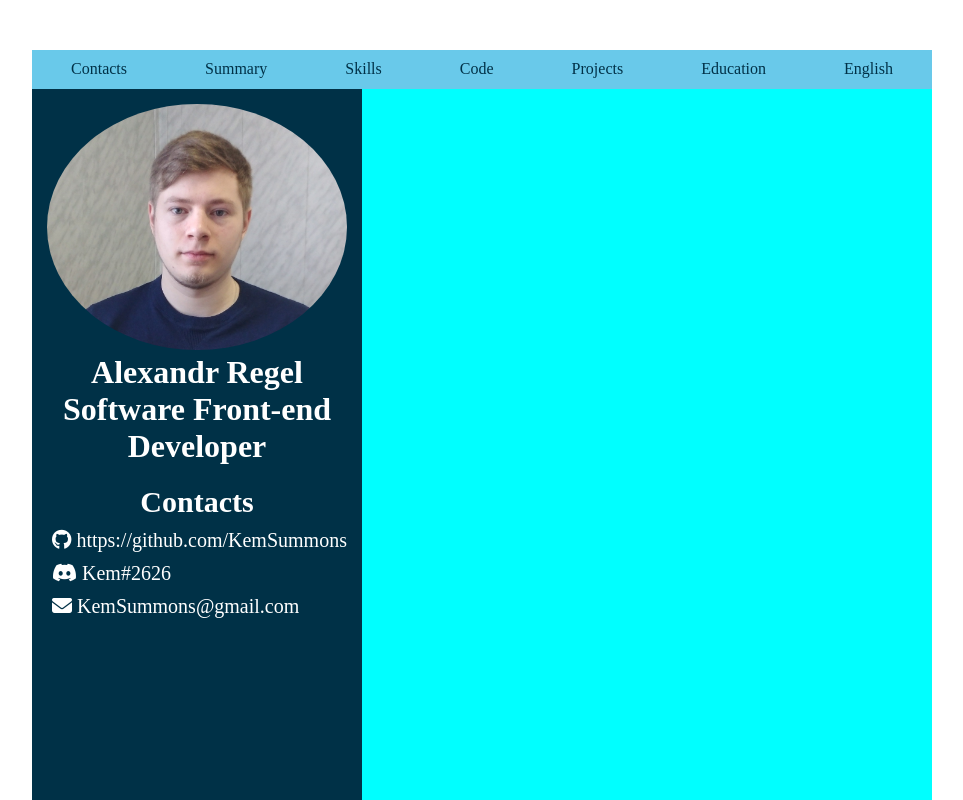
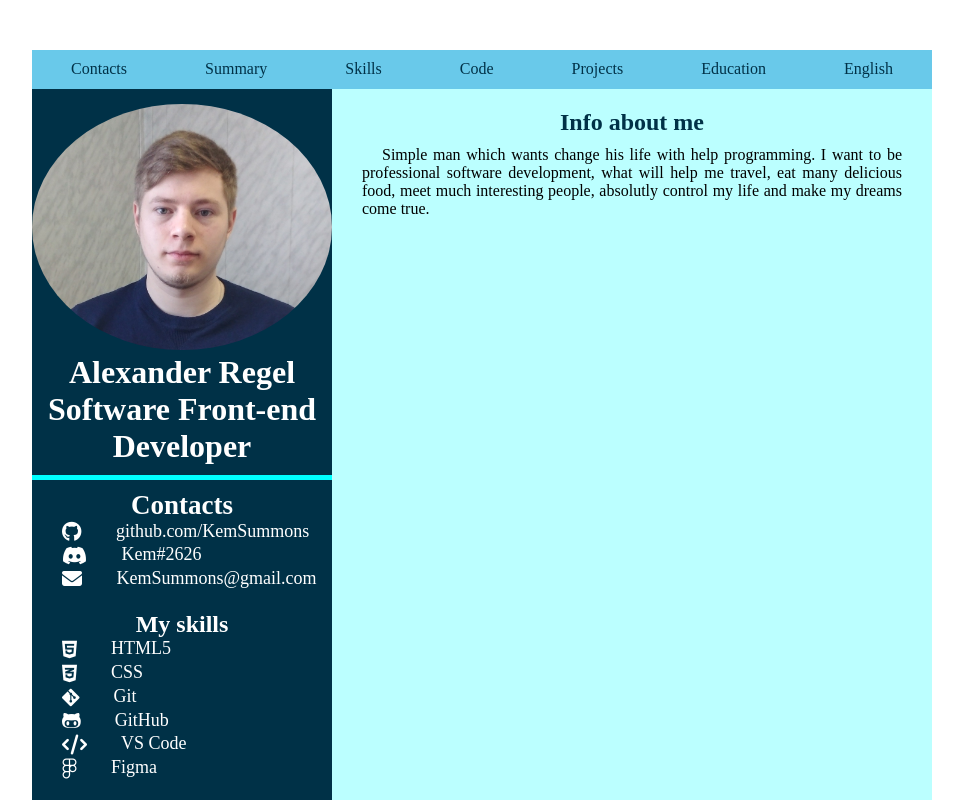
Before and after one commit to KemSummons/rsschool-cv, a plain HTML site: page index.html in a window 1280 px wide. Shown: the top 800 px of the page, without its empty margins (158-1121 px from the left). Drawn offline with Linux system fonts and the light colour scheme.

Commit message:
feat: add summary and skills

```diff
--- a/index.html
+++ b/index.html
@@ -29,17 +29,17 @@
             <div id="leftside">
                 <div class="photo">
                     <img src="../rsschool-cv/img/photo.jpg" alt="photo" width="300px">
-                    <h1>Alexandr Regel<br>Software Front-end Developer</h1>
+                    <h1>Alexander Regel<br>Software Front-end Developer</h1>
                 </div>
                 <div id="contacts">
                     <h2>Contacts</h2>
                     <ul class="contact-list">
                         <li>
                             <span class="icon"><i class="fa-brands fa-github"></i></span>
-                            <span class="text">https://github.com/KemSummons</span>
+                            <span class="text">github.com/KemSummons</span>
                         </li>
                         <li>
-                            <span class="icon"><i class="fa-brands fa-discord"></i></i></span>
+                            <span class="icon"><i class="fa-brands fa-discord"></i></span>
                             <span class="text">Kem#2626</span>
                         </li>
                         <li>
@@ -48,12 +48,45 @@
                         </li>
                     </ul>
                 </div>
+                <div id="skills">
+                    <h2>My skills</h2>
+                    <ul>
+                        <li>
+                            <span class="icon"><i class="fa-brands fa-html5"></i></span>
+                            <span class="text">HTML5</span>
+                        </li>
+                        <li>
+                            <span class="icon"><i class="fa-brands fa-css3-alt"></i></span>
+                            <span class="text">CSS</span>
+                        </li>
+                        <li>
+                            <span class="icon"><i class="fa-brands fa-git-alt"></i></span>
+                            <span class="text">Git</span>
+                        </li>
+                        <li>
+                            <span class="icon"><i class="fa-brands fa-github-alt"></i></span>
+                            <span class="text">GitHub</span>
+                        </li>
+                        <li>
+                            <span class="icon"><i class="fa-solid fa-code"></i></span>
+                            <span class="text">VS Code</span>
+                        </li>
+                        <li>
+                            <span class="icon"><i class="fa-brands fa-figma"></i></span>
+                            <span class="text">Figma</span>
+                        </li>
+                    </ul>
+                </div>
             </div>
-
-
-
             <div id="rightside">
-
+                <div id="summary">
+                    <h2>Info about me</h2>
+                    <p>
+                        Simple man which wants change his life with help programming. I want to be professional software
+                        development, what will help me travel, eat many delicious food, meet much interesting people,
+                        absolutly control my life and make my dreams come true.
+                    </p>
+                </div>
             </div>
         </main>
     </div>
--- a/style.css
+++ b/style.css
@@ -6,7 +6,7 @@
 #wrapper {
     width: 900px;
     margin: 50px auto;
-    background-color: aqua;
+    background-color: rgba(0, 255, 255, 0.267);
 }
 
 #header {
@@ -35,9 +35,8 @@
     color: rgb(105, 201, 234);
 }
 
-#menu {
+#main {
     display: flex;
-    justify-content: center;
 }
 
 #leftside {
@@ -46,10 +45,21 @@
     background-color: #003147;
 }
 
+#leftside .icon {
+    padding: 10px 30px 0 30px;
+    vertical-align: middle;
+    font-size: 20px;
+}
+
+#leftside .text {
+    font-size: 18px;
+}
+
 .photo {
-    padding-top: 15px;
+    padding: 15px 0 10px 0;
     text-align: center;
     color: white;
+    border-bottom: 5px solid aqua;
 }
 
 .photo img {
@@ -58,15 +68,36 @@
 
 #contacts {
     color: white;
-    font-size: 20px;
+    font-size: 18px;
 }
 
 #contacts h2 {
-    padding-top: 20px;
+    padding-top: 10px;
     text-align: center;
 }
 
-#contacts li {
+li {
     list-style-type: none;
-    padding: 10px 0 0 20px;
 }
+
+#summary h2 {
+    padding: 20px 0 10px 0;
+    text-align: center;
+    color: #003147;
+}
+
+#summary p {
+    padding: 0 30px;
+    text-indent: 20px;
+    text-align: justify;
+}
+
+#skills {
+    padding-top: 20px;
+    color: black;
+    color: white;
+}
+
+#skills h2 {
+    text-align: center;
+}
```
